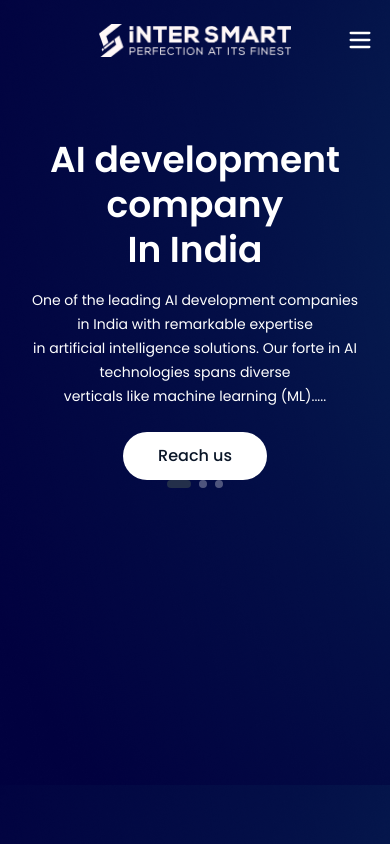
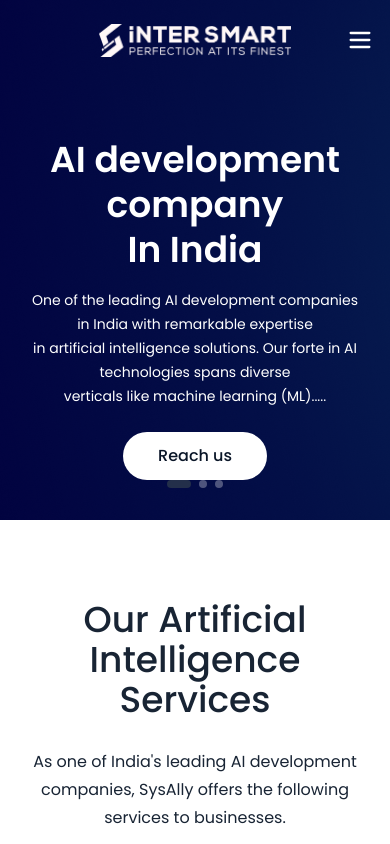
Before and after one commit to sreya-jayan/intersmart, a Next.js app: page / in a window 390 px wide. Shown: the top 844 px of the page. Built offline with nearby package versions, Linux system fonts and the light colour scheme.

Commit message:
fix mobile hero height

```diff
--- a/components/Hero.js
+++ b/components/Hero.js
@@ -27,7 +27,7 @@ export default function Hero() {
   return (
     <section
       className="
-        relative min-h-screen overflow-hidden
+        relative min-h-screen max-md:min-h-0 overflow-hidden
         bg-navy
         bg-[url('/images/Layer_1.png')]
         text-white">
```
